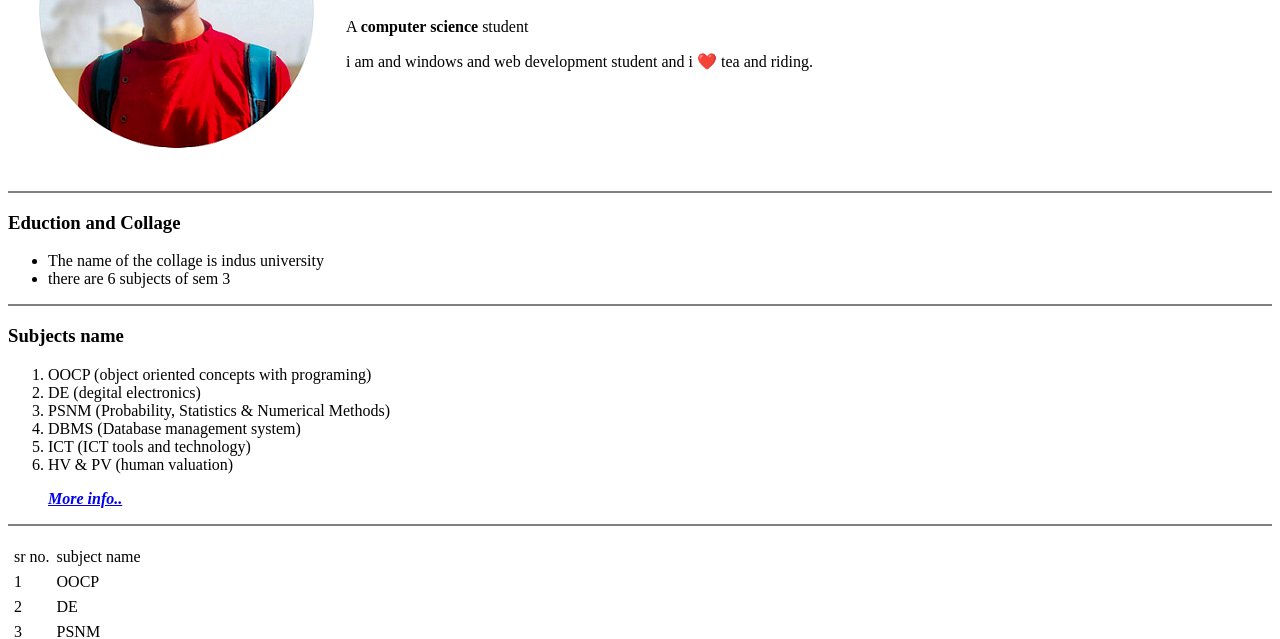
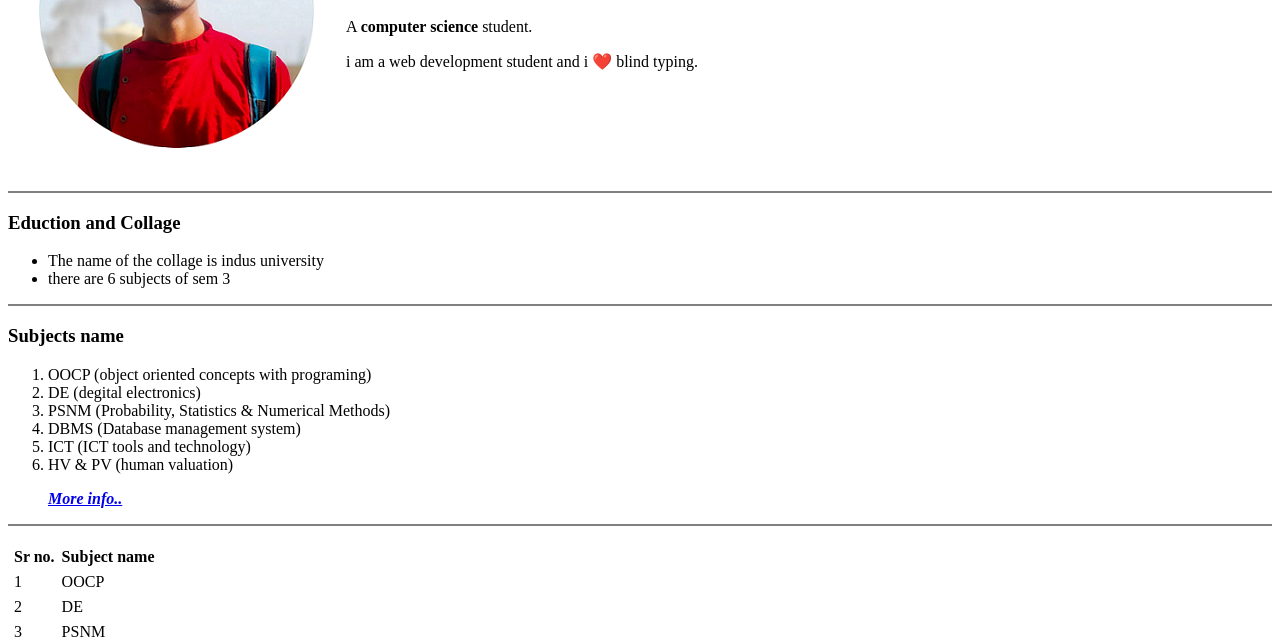
Before and after one commit to yashsuthar0309/First-website, a plain HTML site: page index.html in a window 1280 px wide. Shown: the part 166-805 px from the top of the page. Drawn offline with Linux system fonts and the light colour scheme.

Commit message:
Update index.html

```diff
--- a/index.html
+++ b/index.html
@@ -19,8 +19,8 @@
       <!--<p>is for paragraph</p>
     <em>is for italic style </em>
     <strong>is for bold writing</strong>-->
-      <p>A <strong>computer science</strong> student</p>
-      <p>i am and windows and web development student and i ❤️ tea and riding. </p>
+      <p>A <strong>computer science</strong> student.</p>
+      <p>i am a web development student and i ❤️ blind typing. </p>
     </td>
   </table>
   <hr noshade>
@@ -52,8 +52,8 @@
   <p>
   <table cellspacing="5">
     <thead>
-      <td>sr no.</td>
-      <td>subject name</td>
+    <td>  <strong> Sr no.</strong></td>
+      <td> <strong> Subject name</strong></td>
     </thead>
     <tbody>
       <tr>
```
